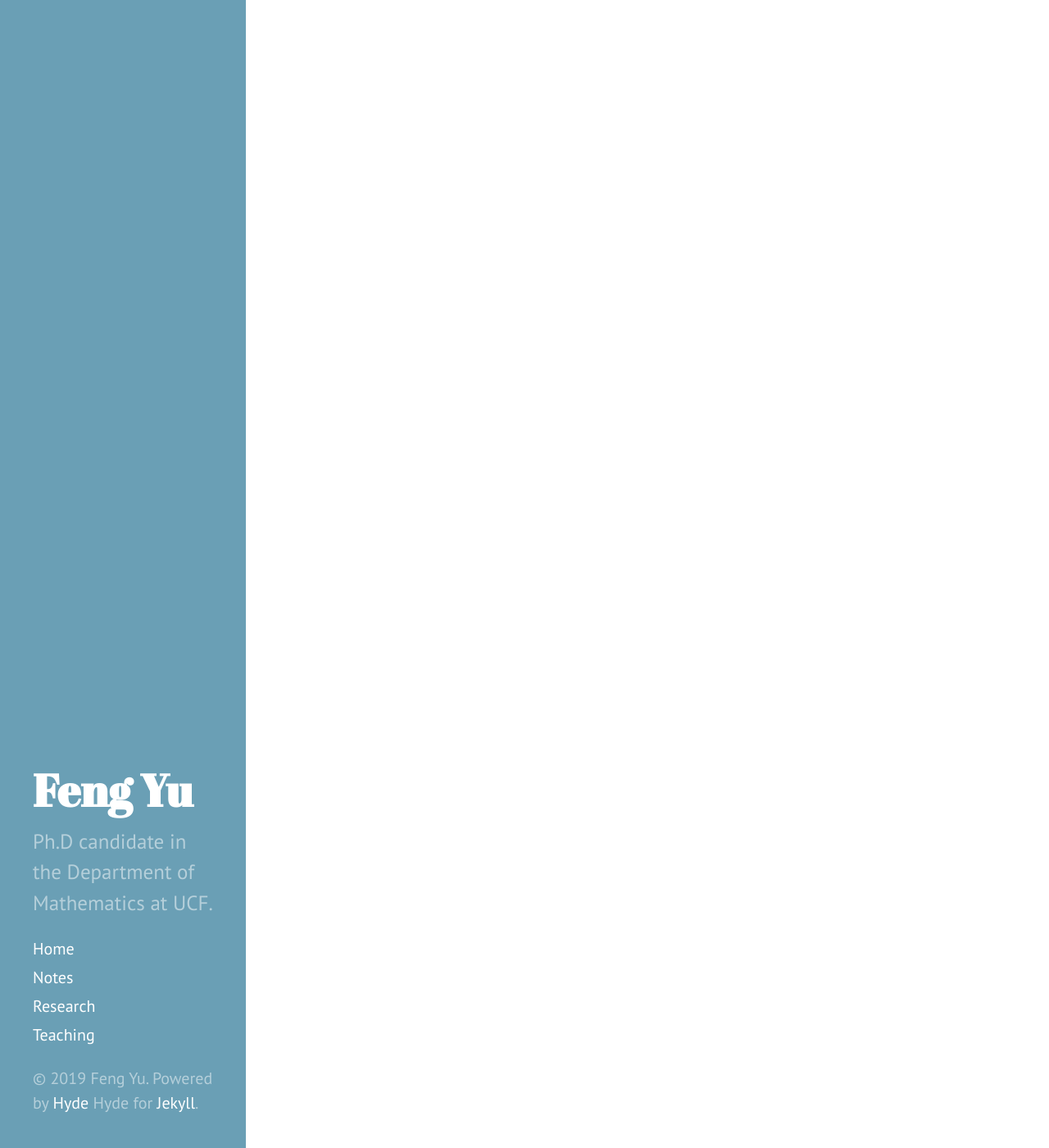
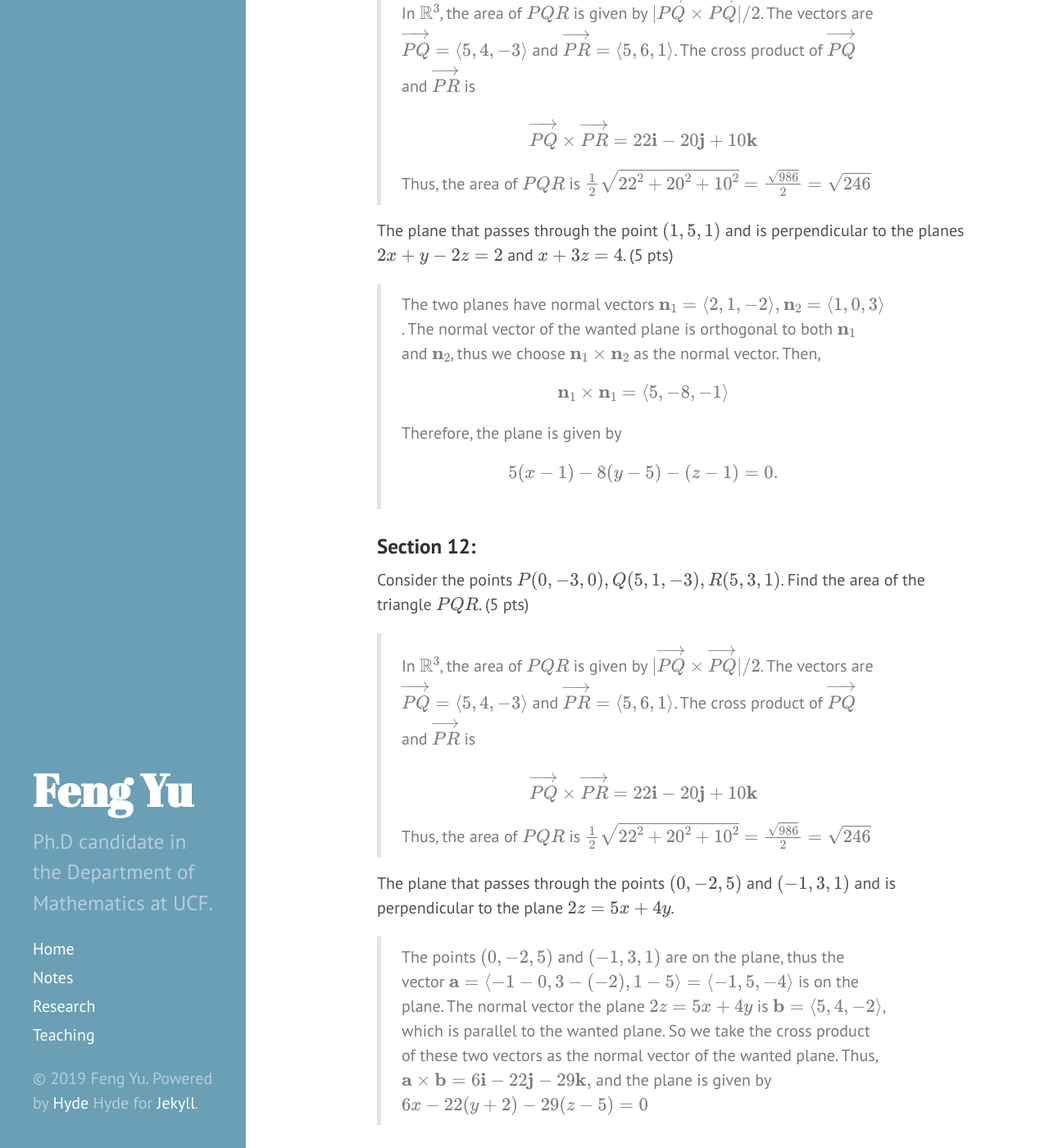
Before and after one commit to alexfengg/fengyu93.github.io, a Jekyll site: the page built from _posts/2019-09-15-mac2313quiz.markdown, in a window 1280 px wide and 1400 px high, scrolled down 1742 px. Shown: the whole window at 82% size. Built offline with Jekyll 4.4.1, drawn with Linux system fonts in a browser that asks for light colours; some of the changed text lies outside the part shown.

Commit message:
update on 9/2//19

```diff
--- a/_posts/2019-09-15-mac2313quiz.markdown
+++ b/_posts/2019-09-15-mac2313quiz.markdown
@@ -33,3 +33,34 @@ Find an equation for the sphere where one of its diameters has endpoints at \\((
 \\[
 (x-3)^2+(y-2)^2+(z-7)^2=11
 \\]
+
+## Quiz 2
+
+### Section 06:
+Consider the points \\(P(0,-3, 0), Q(5, 1,-3), R(5,3,1)\\). Find the area of the triangle \\(PQR\\). (5 pts)
+
+> In \\(\mathbb{R}^3\\), the area of \\(PQR\\) is given by \\(\vert\overrightarrow{PQ}\times \overrightarrow{PQ}\vert/2 \\). The vectors are \\(\overrightarrow{PQ}=\langle 5,4,-3\rangle\\) and \\(\overrightarrow{PR}=\langle 5,6,1\rangle\\). The cross product of \\(\overrightarrow{PQ}\\) and \\(\overrightarrow{PR}\\) is
+\\[ \overrightarrow{PQ}\times\overrightarrow{PR}=22\textbf{i}-20\textbf{j}+10\textbf{k} \\]
+Thus, the area of \\(PQR\\) is \\(\frac{1}{2}
+\sqrt{22^2+20^2+10^2}=\frac{\sqrt{986}}{2}=\sqrt{246}
+\\)
+
+The plane that passes through the point \\( (1,5,1)\\) and is perpendicular to the planes \\(2x+y-2z=2\\) and \\(x+3z=4\\). (5 pts)
+
+> The two planes have normal vectors \\(\textbf{n}_1=\langle 2,1,-2\rangle,\textbf{n}_2=\langle 1,0,3\rangle\\). The normal vector of the wanted plane is orthogonal to both \\(\textbf{n}_1\\) and \\(\textbf{n}_2\\), thus we choose \\(\textbf{n}_1\times \textbf{n}_2\\) as the normal vector. Then,
+\\[\textbf{n}_1\times \textbf{n}_1=\langle 5,-8,-1\rangle \\]
+Therefore, the plane is given by
+\\[5(x-1)-8(y-5)-(z-1)=0. \\]
+
+### Section 12:
+Consider the points \\(P(0,-3, 0), Q(5, 1,-3), R(5,3,1)\\). Find the area of the triangle \\(PQR\\). (5 pts)
+
+> In \\(\mathbb{R}^3\\), the area of \\(PQR\\) is given by \\(\vert\overrightarrow{PQ}\times \overrightarrow{PQ}\vert/2 \\). The vectors are \\(\overrightarrow{PQ}=\langle 5,4,-3\rangle\\) and \\(\overrightarrow{PR}=\langle 5,6,1\rangle\\). The cross product of \\(\overrightarrow{PQ}\\) and \\(\overrightarrow{PR}\\) is
+\\[ \overrightarrow{PQ}\times\overrightarrow{PR}=22\textbf{i}-20\textbf{j}+10\textbf{k} \\]
+Thus, the area of \\(PQR\\) is \\(\frac{1}{2}
+\sqrt{22^2+20^2+10^2}=\frac{\sqrt{986}}{2}=\sqrt{246}
+\\)
+
+The plane that passes through the points \\( (0,-2,5)\\) and \\((-1,3,1)\\) and is perpendicular to the plane \\(2z=5x+4y\\).
+
+> The points \\( (0,-2,5)\\) and \\((-1,3,1)\\) are on the plane, thus the vector \\(\textbf{a}=\langle -1-0,3-(-2),1-5\rangle=\langle-1,5,-4\rangle\\) is on the plane. The normal vector the plane \\(2z=5x+4y\\) is \\(\textbf{b}=\langle 5,4,-2\rangle\\), which is parallel to the wanted plane. So we take the cross product of these two vectors as the normal vector of the wanted plane. Thus, \\(\textbf{a}\times\textbf{b}=6\textbf{i}-22\textbf{j}-29\textbf{k},\\) and the plane is given by \\(6x-22(y+2)-29(z-5)=0\\)
```
Also changed, not shown: MAC2313.md (+3 -3 lines), 5 other files.
